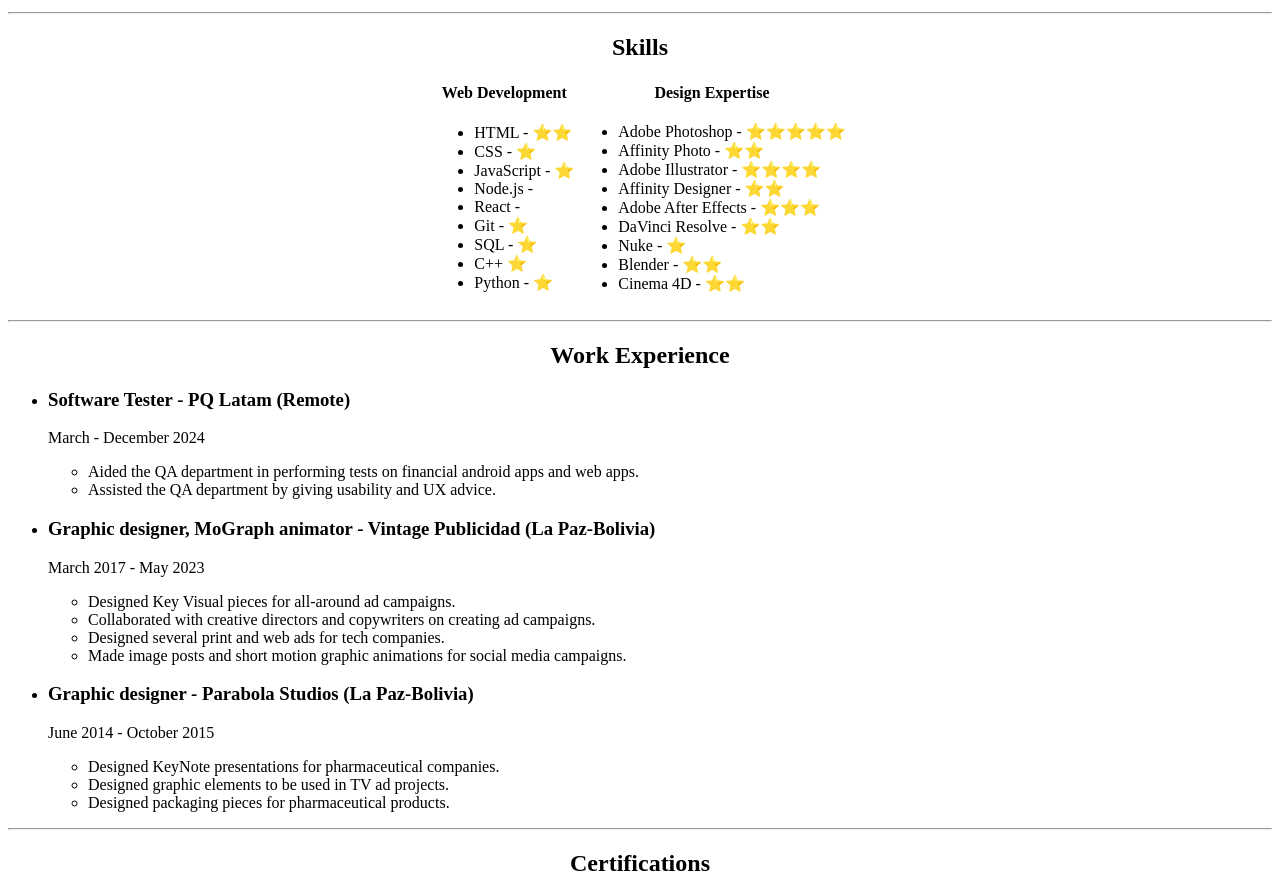
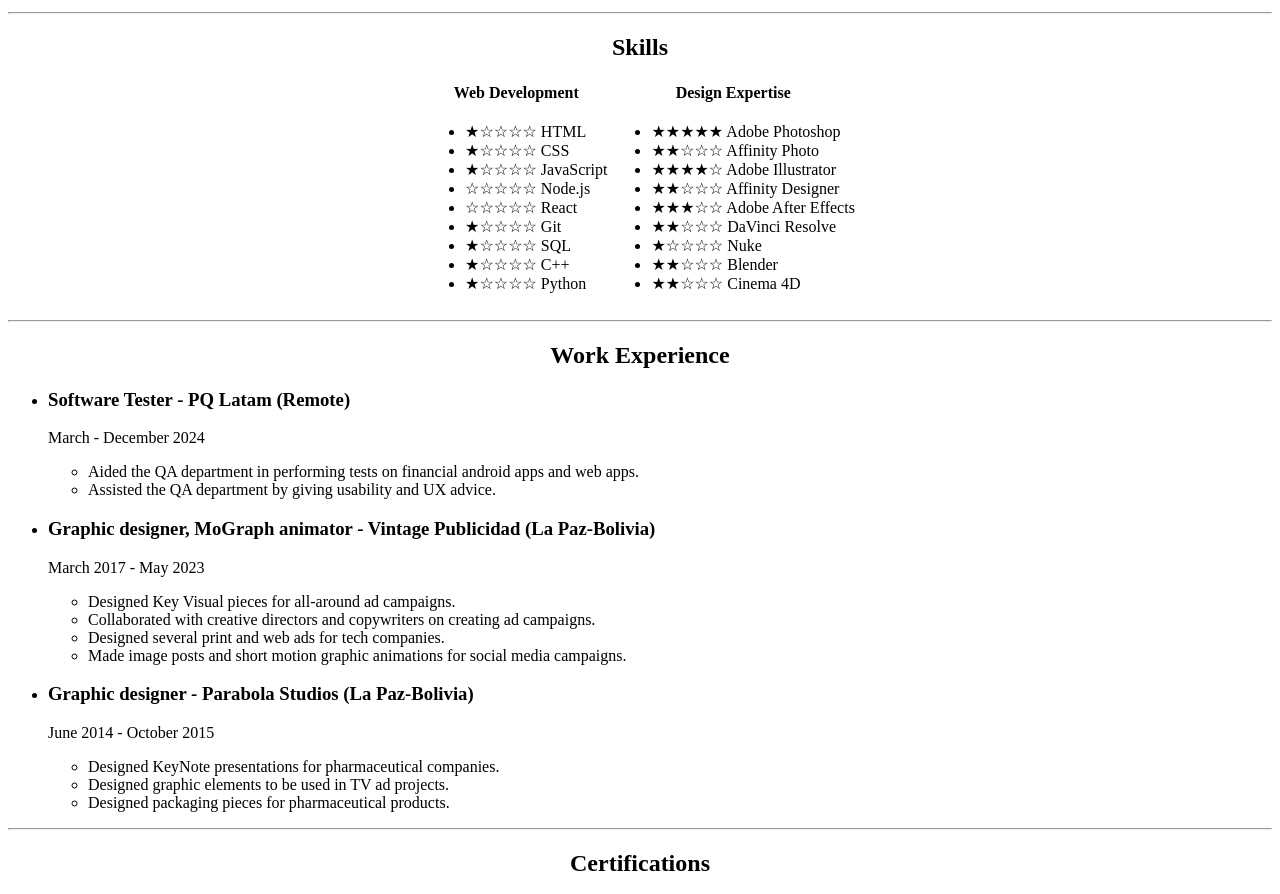
Before and after one commit to AugValverdeDev/Resume, a plain HTML site: page index.html in a window 1280 px wide. Shown: the part 1080-1974 px from the top of the page. Drawn offline with Linux system fonts and the light colour scheme.

Commit message:
Add files via upload

```diff
--- a/index.html
+++ b/index.html
@@ -82,28 +82,28 @@
             <tr>
                 <td>
                     <ul>
-                        <li>HTML - ⭐️⭐️</li>
-                        <li>CSS - ⭐️</li>
-                        <li>JavaScript - ⭐️</li>
-                        <li>Node.js - </li>
-                        <li>React - </li>
-                        <li>Git - ⭐️</li>
-                        <li>SQL - ⭐️</li>
-                        <li>C++ ⭐️</li>
-                        <li>Python - ⭐️</li>
+                        <li>★☆☆☆☆ HTML</li>
+                        <li>★☆☆☆☆ CSS</li>
+                        <li>★☆☆☆☆ JavaScript</li>
+                        <li>☆☆☆☆☆ Node.js</li>
+                        <li>☆☆☆☆☆ React</li>
+                        <li>★☆☆☆☆ Git</li>
+                        <li>★☆☆☆☆ SQL</li>
+                        <li>★☆☆☆☆ C++</li>
+                        <li>★☆☆☆☆ Python</li>
                     </ul>
                 </td>
                 <td>
                     <ul>
-                        <li>Adobe Photoshop - ⭐️⭐️⭐️⭐️⭐️</li>
-                        <li>Affinity Photo - ⭐️⭐️</li>
-                        <li>Adobe Illustrator - ⭐️⭐️⭐️⭐️</li>
-                        <li>Affinity Designer - ⭐️⭐️</li>
-                        <li>Adobe After Effects - ⭐️⭐️⭐️</li>
-                        <li>DaVinci Resolve - ⭐️⭐️</li>
-                        <li>Nuke - ⭐️</li>
-                        <li>Blender - ⭐️⭐️</li>
-                        <li>Cinema 4D - ⭐️⭐️</li>
+                        <li>★★★★★ Adobe Photoshop</li>
+                        <li>★★☆☆☆ Affinity Photo</li>
+                        <li>★★★★☆ Adobe Illustrator</li>
+                        <li>★★☆☆☆ Affinity Designer</li>
+                        <li>★★★☆☆ Adobe After Effects</li>
+                        <li>★★☆☆☆ DaVinci Resolve</li>
+                        <li>★☆☆☆☆ Nuke</li>
+                        <li>★★☆☆☆ Blender</li>
+                        <li>★★☆☆☆ Cinema 4D</li>
                     </ul>
                 </td>
             </tr>
```
